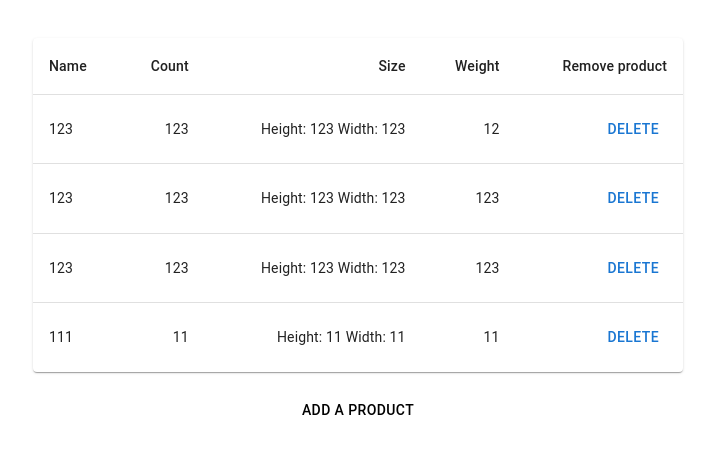
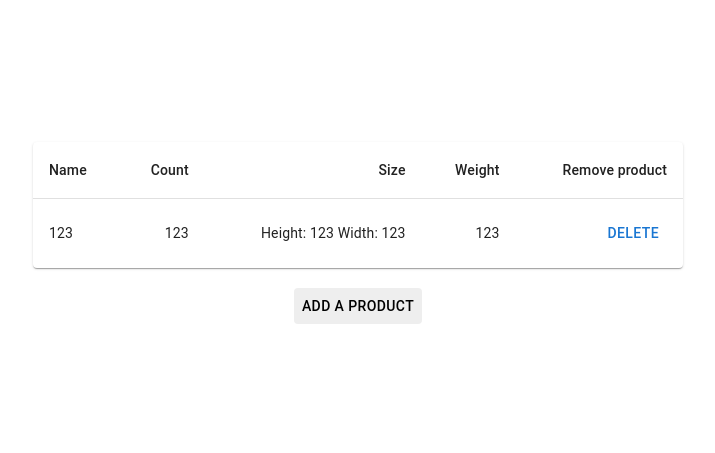
Before and after one commit to opiquem/Inforce-Frontend-Test-Task, a React (Vite) app: page / in a window 1280 px wide. Shown: the part 167-620 px from the top of the page, without its empty margins (282-997 px from the left). Built offline with nearby package versions, Linux system fonts and the light colour scheme; data requests are answered from the project's data file.

Commit message:
add remove modal

```diff
--- a/src/App.tsx
+++ b/src/App.tsx
@@ -100,7 +100,7 @@ function App() {
       setAddProductError(false)
       clearFields();
     }
-  }, [products]);
+  }, []);
 
   const removeProduct = useCallback(async (productId: number) => {
     try {
--- a/src/components/ProductList/ProductList.tsx
+++ b/src/components/ProductList/ProductList.tsx
@@ -14,6 +14,7 @@ import { Product } from '../../types/Product';
 import styles from './ProductList.module.scss';
 // import TextField from '@mui/material/TextField';
 import { CreateProductModal } from '../CreateProductModal/CreateProductModal';
+import { RemoveProductModal } from '../RemoveProductModal/RemoveProductModal';
 
 type Props = {
   products: Product[],
@@ -60,6 +61,18 @@ export const ProductList: React.FC<Props> = ({
   handleAddProductError,
   onRemoveProduct
 }) => {
+  const [isRemoveModalOpen, setRemoveModalOpen] = React.useState(false);
+  const [productToRemove, setProductToRemove] = React.useState<Product | null>(null);
+
+  const handleRemoveModalOpen = (product: Product) => {
+    setProductToRemove(product);
+    setRemoveModalOpen(true);
+  };
+
+  const handleRemoveModalClose = () => {
+    setRemoveModalOpen(false);
+    setProductToRemove(null);
+  };
 
   const handleSubmit = () => {
     const numberCheck = (value: string) => !isNaN(+value) && value !== '';
@@ -126,9 +139,7 @@ export const ProductList: React.FC<Props> = ({
                 <TableCell align="right">{`Height: ${product.size.height} Width: ${product.size.width}`}</TableCell>
                 <TableCell align="right">{product.weight}</TableCell>
                 <TableCell align="right">
-                  <Button onClick={() => onRemoveProduct(product.id)}>
-                    Delete
-                  </Button>
+                  <Button onClick={() => handleRemoveModalOpen(product)}>Delete</Button>
                 </TableCell>
               </TableRow>
             ))}
@@ -136,11 +147,31 @@ export const ProductList: React.FC<Props> = ({
         </Table>
       </TableContainer>
 
-      <Button sx={{ backgroundColor: '#fff', color: 'black' }}
+      <Button
+        sx={{
+          backgroundColor: '#eee',
+          color: '#000',
+          '&:hover': {
+            color: '#fff',
+            backgroundColor: '#555',
+          },
+        }}
         onClick={handleModalToggle}
       >
         Add a product
       </Button>
+
+      <RemoveProductModal
+        isOpen={isRemoveModalOpen}
+        productName={productToRemove?.name || ''}
+        handleClose={handleRemoveModalClose}
+        handleConfirm={() => {
+          if (productToRemove) {
+            onRemoveProduct(productToRemove.id);
+          }
+          handleRemoveModalClose();
+        }}
+      />
     </div>
   );
 }
--- /dev/null
+++ b/src/components/RemoveProductModal/RemoveProductModal.module.scss
@@ -0,0 +1,6 @@
+.removeProductModal {
+  &__buttons {
+    display: flex;
+    justify-content: space-between;
+  }
+}
--- /dev/null
+++ b/src/components/RemoveProductModal/RemoveProductModal.tsx
@@ -0,0 +1,79 @@
+import React from 'react';
+import Modal from '@mui/material/Modal';
+import Button from '@mui/material/Button';
+import { Box } from '@mui/system';
+import { Typography } from '@mui/material';
+import styles from './RemoveProductModal.module.scss';
+
+type RemoveProductModalProps = {
+  isOpen: boolean;
+  productName: string;
+  handleClose: () => void;
+  handleConfirm: () => void;
+};
+
+const style = {
+  position: 'absolute',
+  top: '50%',
+  left: '50%',
+  transform: 'translate(-50%, -50%)',
+  width: 400,
+  bgcolor: 'white',
+  border: '2px solid #000',
+  boxShadow: 24,
+  p: 4,
+  color: 'black',
+};
+
+export const RemoveProductModal: React.FC<RemoveProductModalProps> = ({
+  isOpen,
+  productName,
+  handleClose,
+  handleConfirm,
+}) => {
+  return (
+    <Modal
+      open={isOpen}
+      onClose={handleClose}
+      aria-labelledby="remove-product-modal"
+      aria-describedby="modal-for-removing-product"
+    >
+      <Box sx={style}>
+        <Typography sx={{ display: 'flex', justifyContent: 'center', marginBottom: '16px' }} id="modal-modal-title" variant="h6" component="h2">
+          Confirm Removal
+        </Typography>
+        <p id="modal-for-removing-product">
+          Are you sure you want to remove the product <strong>{productName}</strong>?
+        </p>
+        <div className={styles.removeProductModal__buttons}>
+          <Button
+            onClick={handleClose}
+            sx={{
+              backgroundColor: '#000',
+              color: '#fff',
+              '&:hover': {
+                color: '#000',
+                backgroundColor: '#eee',
+              },
+            }}
+          >
+            Cancel
+          </Button>
+          <Button
+            onClick={handleConfirm}
+            sx={{
+              backgroundColor: '#000',
+              color: '#fff',
+              '&:hover': {
+                color: '#000',
+                backgroundColor: '#eee',
+              },
+            }}
+          >
+            Remove
+          </Button>
+        </div>
+      </Box>
+    </Modal>
+  );
+};
--- a/src/db/db.json
+++ b/src/db/db.json
@@ -1,17 +1,5 @@
 {
   "Products": [
-    {
-      "imageUrl": "123",
-      "name": "123",
-      "count": 123,
-      "size": {
-        "width": 123,
-        "height": 123
-      },
-      "weight": "12",
-      "comments": null,
-      "id": 1
-    },
     {
       "imageUrl": "123",
       "name": "123",
@@ -23,30 +11,6 @@
       "weight": "123",
       "comments": null,
       "id": 2
-    },
-    {
-      "imageUrl": "123",
-      "name": "123",
-      "count": 123,
-      "size": {
-        "width": 123,
-        "height": 123
-      },
-      "weight": "123",
-      "comments": null,
-      "id": 3
-    },
-    {
-      "imageUrl": "11",
-      "name": "111",
-      "count": 11,
-      "size": {
-        "width": 11,
-        "height": 11
-      },
-      "weight": "11",
-      "comments": null,
-      "id": 4
     }
   ],
   "Comments": [
```
Also changed, not shown: package.json (+9 -1 lines). Lines whose indentation alone changed are shown as unchanged.
